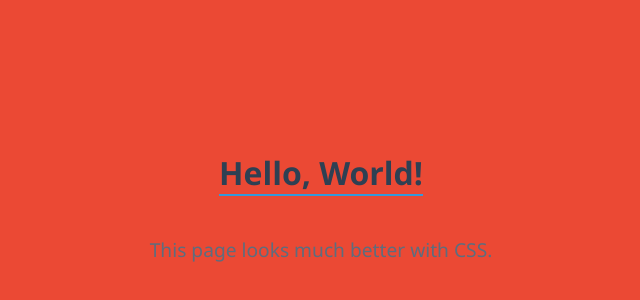
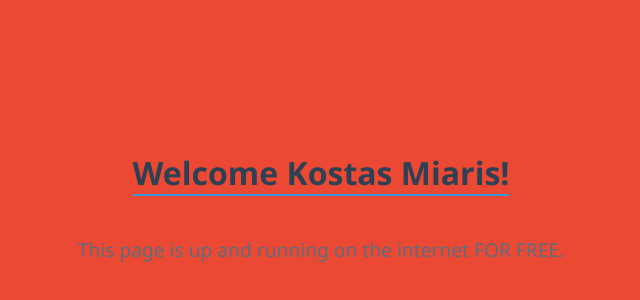
Before and after one commit to ruyerti/TheLaTeXwebsite, a plain HTML site: page index.html in a window 1280 px wide. Shown: the part 194-494 px from the top of the page, without its empty margins (319-959 px from the left). Drawn offline with Linux system fonts and the light colour scheme.

Commit message:
Update greeting and message in index.html

```diff
--- a/index.html
+++ b/index.html
@@ -26,7 +26,8 @@
     </style>
 </head>
 <body>
-    <h1>Hello, World!</h1>
-    <p>This page looks much better with CSS.</p>
+    <h1>Welcome Kostas Miaris!</h1>
+    <p>This page is up and running on the internet FOR FREE.</p>
 </body>
+
 </html>
```
